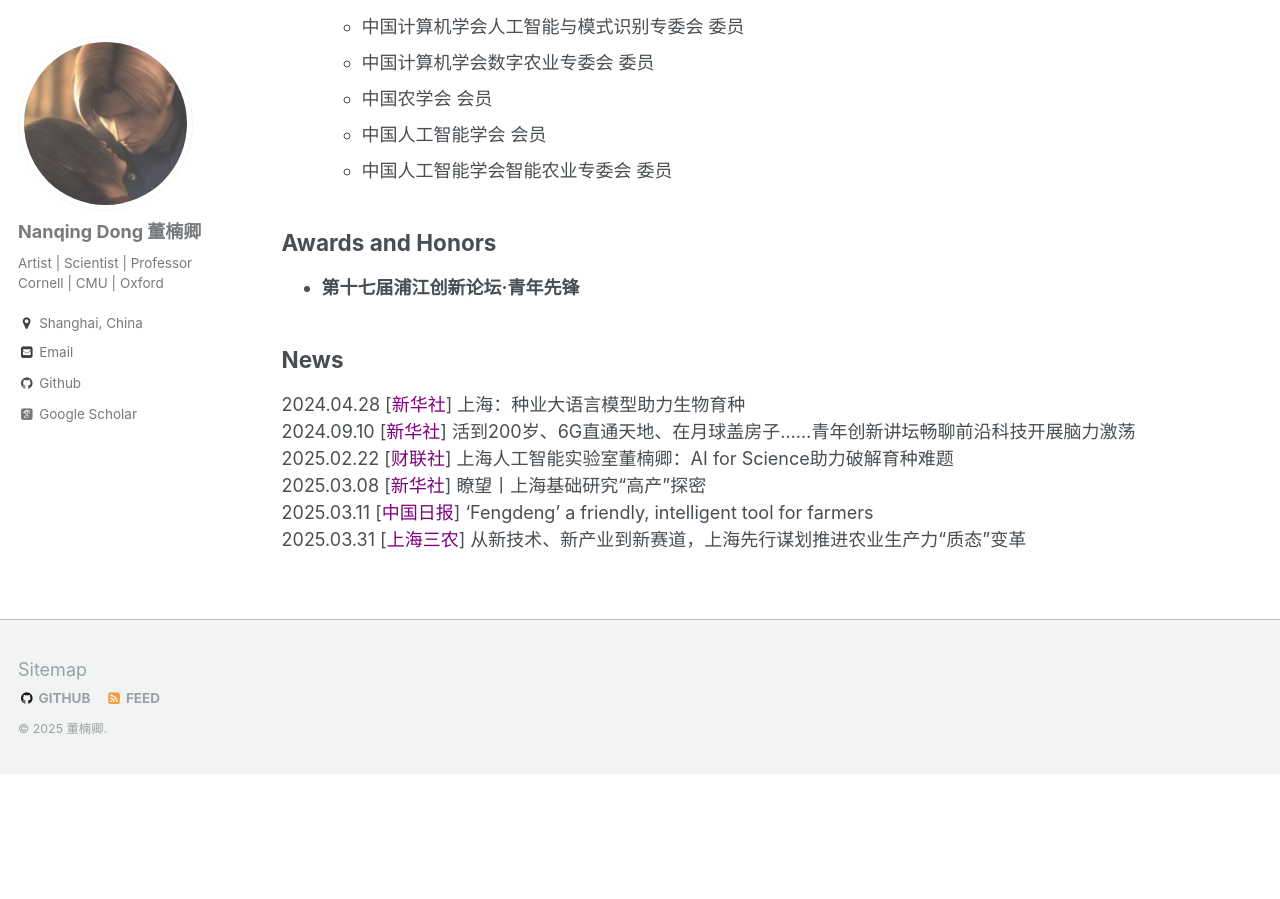
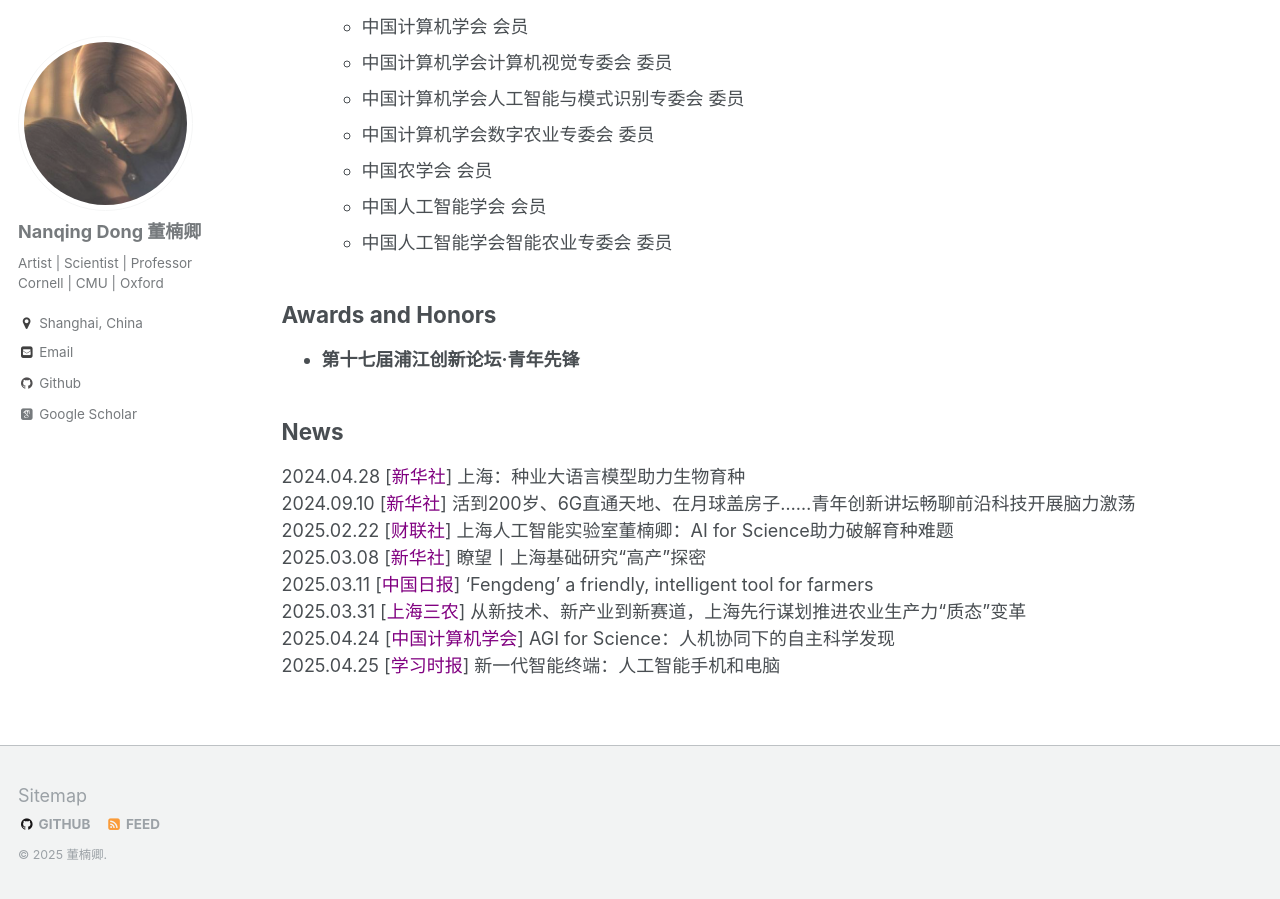
Before and after one commit to eveningdong/eveningdong.github.io, a Jekyll site: the page built from _pages/academic.md, in a window 1280 px wide and 900 px high, scrolled down 2156 px. Built offline with Jekyll 4.4.1, drawn with Linux system fonts in a browser that asks for light colours; some web fonts are replaced; before the commit the page ends 2930 px from its top, so only the background shows below that; some of the changed text lies outside the part shown.

Commit message:
Update academic.md

```diff
--- a/_pages/academic.md
+++ b/_pages/academic.md
@@ -81,6 +81,9 @@
 
 
 ## Academic Service
+* **Organizer**
+  * 中国计算机学会青年精英大会（CCF YEF）AI for Science观点论坛 共同主席
+
 * **Conference Reviewer**
   + AAAI Conference on Artificial Intelligence
   + ACCV: Asian Conference on Computer Vision
@@ -152,3 +155,5 @@
 2025.03.08 [[<span style="color:purple">新华社</span>]](https://h.xinhuaxmt.com/vh512/share/12438180?d=134fec4&channel=weixin&time=1741396251258) 瞭望丨上海基础研究“高产”探密
 2025.03.11 [[<span style="color:purple">中国日报</span>]](https://www.chinadaily.com.cn/a/202503/11/WS67cf8bdfa310c240449d9ffd.html) 'Fengdeng' a friendly, intelligent tool for farmers
 2025.03.31 [[<span style="color:purple">上海三农</span>]](https://mp.weixin.qq.com/s/Ux5qvgpcdNLusYAqVOYB2w) 从新技术、新产业到新赛道，上海先行谋划推进农业生产力“质态”变革
+2025.04.24 [[<span style="color:purple">中国计算机学会</span>]](https://mp.weixin.qq.com/s/tuegcoQ-Lafthwrj1DvF6Q) AGI for Science：人机协同下的自主科学发现
+2025.04.25 [[<span style="color:purple">学习时报</span>]](https://mp.weixin.qq.com/s/8uVcvizFHwg7rsawRY340Q) 新一代智能终端：人工智能手机和电脑
```
